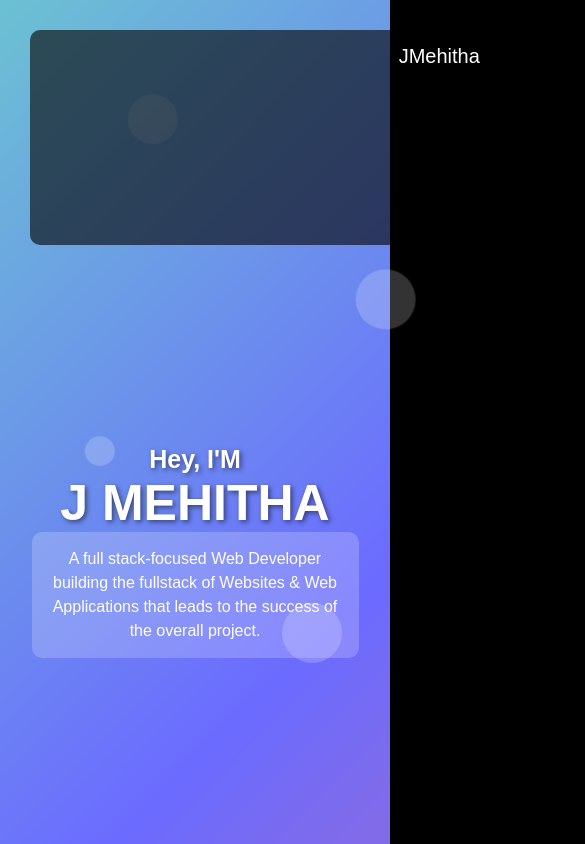
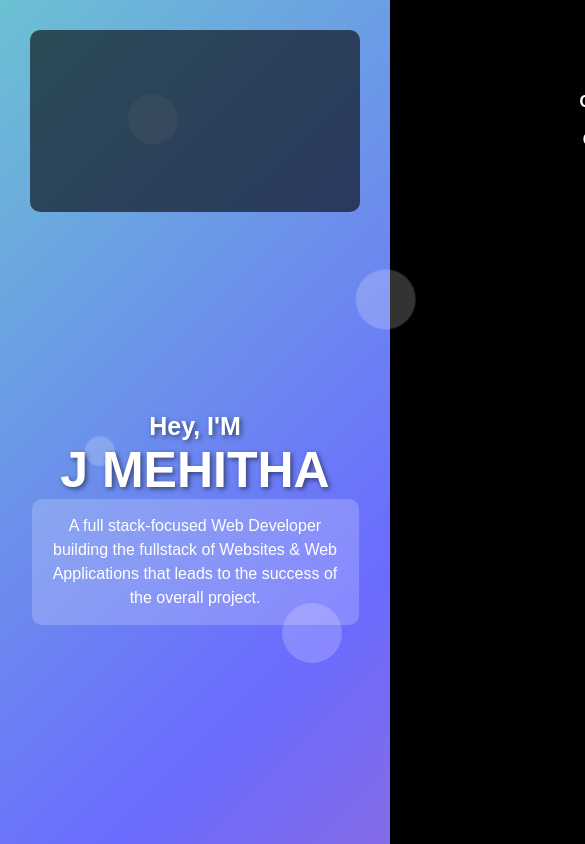
Before and after one commit to mehitha/mehithaj-portfolio, a React (Create React App) app: page / in a window 390 px wide. Shown: the top 844 px of the page, 585 px wide, since content can reach past the window. Built offline with nearby package versions, Linux system fonts and the light colour scheme.

Commit message:
initial portfolio

```diff
--- a/src/blog.js
+++ b/src/blog.js
@@ -26,7 +26,7 @@ const Blog = () => {
                     <li><a href="/home">Home</a></li>
                     <li><a href="/contact">Contact</a></li>
                     <li><a href="https://github.com/mehitha" target="_blank" rel="noopener noreferrer">GitHub</a></li>
-                    <li><a href="https://instagram.com/mehitha_jf" target="_blank" rel="noopener noreferrer">Instagram</a></li>
+                    <li><a href="https://instagram.com/mehitha_jf" target="_blank" rel="noopener noreferrer">Insta</a></li>
                 </ul>
             </nav>
 
--- a/src/index.css
+++ b/src/index.css
@@ -135,16 +135,17 @@ body {
   padding: 50px;
 }
 
-.header {
+/* .header {
   background: rgba(0, 0, 0, 0.6); /* Semi-transparent navbar */
-  padding: 15px;
+  /* padding: 15px;
   border-radius: 10px;
   width: fit-content;
-}
+} */ */
 
 .nav-menu li {
   display: inline;
   margin: 0 15px;
+  padding-right: 30px;
 }
 
 .nav-menu a {
@@ -199,21 +200,21 @@ body {
 }
 
 /* Floating Circles */
-.floating-circles {
+/* .floating-circles {
   position: fixed;
   width: 100%;
   height: 100%;
   z-index: -1;
-}
+} */
 
-.circle {
+/* .circle {
   position: absolute;
   width: 50px;
   height: 50px;
   background: rgba(255, 255, 255, 0.2);
   border-radius: 50%;
   animation: floatAnimation 8s infinite ease-in-out alternate;
-}
+} */
 
 .circle:nth-child(1) { top: 10%; left: 20%; width: 80px; height: 80px; animation-duration: 6s; }
 .circle:nth-child(2) { top: 50%; left: 10%; animation-duration: 8s; }
@@ -232,12 +233,12 @@ body {
 }
 
 /* Header */
-.header {
+/* .header {
   background: rgba(0, 0, 0, 0.6);
   padding: 15px;
   border-radius: 10px;
   width: fit-content;
-}
+} */
 
 .nav-menu li {
   display: inline;
@@ -318,10 +319,10 @@ body {
 .circle:nth-child(3) { top: 70%; left: 60%; width: 100px; height: 100px; animation-duration: 7s; }
 .circle:nth-child(4) { top: 30%; left: 80%; width: 60px; height: 60px; animation-duration: 9s; }
 
-@keyframes floatAnimation {
+/* @keyframes floatAnimation {
   0% { transform: translateY(0px) translateX(0px); }
   100% { transform: translateY(-20px) translateX(20px); }
-}
+} */
 
 /* Container */
 .container {
@@ -330,15 +331,36 @@ body {
 }
 
 /* Header */
-.header {
+ .header {
   background: rgba(0, 0, 0, 0.6);
-  padding: 15px;
-  border-radius: 10px;
+   padding: 15px;
+   border-radius: 10px;
   display: flex;
   justify-content: space-between;
-  align-items: center;
-  width: fit-content;
-}
+  /* align-items: center; */
+  /* width: fit-content; */
+  /* padding-left: 1rem; */
+  /* position: fixed; */
+  /* width: fit-content; */
+  /* margin-right: 10px; */
+  /* position:fixed; */
+  justify-content: center;
+  /* padding: 15px 30px; */
+  }
+
+
+  /* .header {
+    position: absolute;
+    top: 50%;
+    left: 50%;
+    transform: translate(-50%, -50%);
+    display: flex;
+    align-items: center;
+    background: rgba(255, 255, 255, 0.9);
+    padding: 15px 30px;
+    border-radius: 10px;
+} */
+
 
 .logo {
   font-size: 20px;
@@ -385,15 +407,17 @@ body {
       padding: 30px;
   }
 
-  .header {
+  /* .header {
       flex-direction: column;
       text-align: center;
-      width: fit-content;
+      width: fit-content; */
 
-  }
+
+  /* } */
 
   .logo {
       margin-bottom: 10px;
+      padding-left: 5px;
   }
 
   .nav-menu {
@@ -446,3 +470,22 @@ body {
   font-size: 50px;
 
 }
+/* .header{display: flex;
+  justify-content: center;
+  align-items: center;
+  position: fixed;
+  top: 0;
+  left: 0;
+  right: 0;
+  padding: 10px 0;
+  z-index: 10;
+  background-color: #fff;}
+   */
+.header .logo{
+padding-left: 40px;
+padding-top: 5px;
+padding-bottom: 4px;
+font-family: Georgia, 'Times New Roman', Times, serif;
+
+
+}
```
